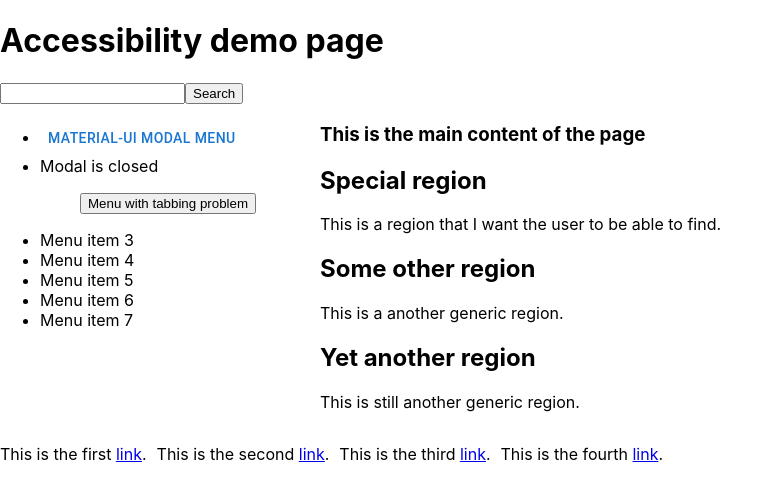
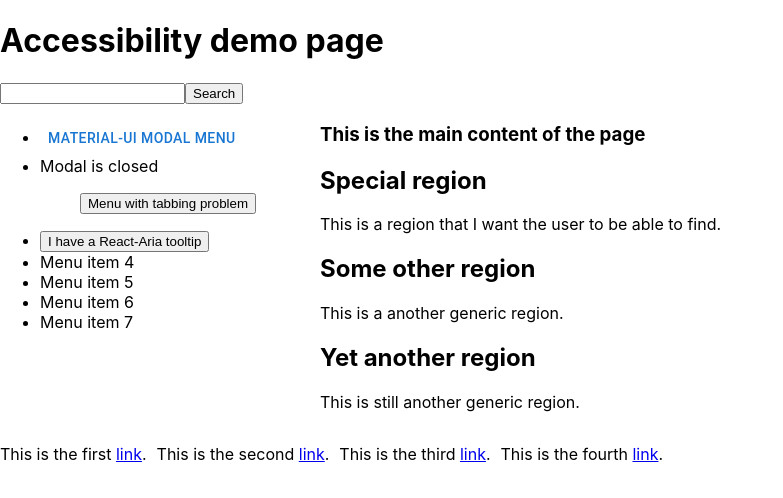
Before and after one commit to jakubgawlikowski/a11y, a React (Create React App) app in the folder a11y/: page / in a window 1280 px wide. Shown: the top 498 px of the page, without its empty margins (0-783 px from the left). Built offline with nearby package versions, Linux system fonts and the light colour scheme.

Commit message:
tooltip with aria-live

```diff
--- a/a11y/package.json
+++ b/a11y/package.json
@@ -11,8 +11,10 @@
     "@testing-library/user-event": "^12.1.10",
     "gh-pages": "^3.2.3",
     "react": "^17.0.2",
+    "react-aria": "^3.10.0",
     "react-dom": "^17.0.2",
     "react-scripts": "4.0.3",
+    "react-stately": "^3.9.0",
     "web-vitals": "^1.0.1"
   },
   "homepage": "https://jakubgawlikowski.github.io/a11y",
--- a/a11y/public/index.html
+++ b/a11y/public/index.html
@@ -3,7 +3,7 @@
   <head>
     <meta charset="utf-8" />
     <link rel="icon" href="%PUBLIC_URL%/favicon.ico" />
-    <!-- <meta name="viewport" content="width=device-width, initial-scale=1" /> -->
+    <meta name="viewport" content="width=device-width, initial-scale=1" />
     <meta name="theme-color" content="#000000" />
     <meta
       name="description"
--- a/a11y/src/App.js
+++ b/a11y/src/App.js
@@ -2,6 +2,7 @@ import React from 'react';
 import { StyledEngineProvider } from '@mui/material/styles';
 import Modal from './Modal';
 import { Dialog } from './Dialog';
+import Tooltip from './Tooltip';
 
 import './App.css';
 
@@ -22,7 +23,7 @@ function App() {
           <ul>
             <li><Modal/></li>
             <li><Dialog /></li>
-            <li>Menu item 3</li>
+            <li><Tooltip tabIndex="0" /></li>
             <li>Menu item 4</li>
             <li>Menu item 5</li>
             <li>Menu item 6</li>
--- /dev/null
+++ b/a11y/src/Tooltip.js
@@ -0,0 +1,49 @@
+/* eslint-disable react/prop-types */
+import React from "react";
+import { useTooltipTriggerState } from "@react-stately/tooltip";
+import { useTooltip, useTooltipTrigger } from "@react-aria/tooltip";
+import { mergeProps } from "@react-aria/utils";
+
+function Tooltip({ state, ...props }) {
+  let { tooltipProps } = useTooltip(props, state);
+
+  return (
+    <span
+      style={{
+        position: "absolute",
+        left: "5px",
+        top: "100%",
+        marginTop: "10px",
+        backgroundColor: "red",
+        color: "white",
+        padding: "5px"
+      }}
+      {...mergeProps(props, tooltipProps)}
+    >
+      {props.children}
+    </span>
+  );
+}
+
+function ReactAriaTooltip(props) {
+  let state = useTooltipTriggerState(props);
+  let ref = React.useRef();
+
+  // Get props for the trigger and its tooltip
+  let { triggerProps, tooltipProps } = useTooltipTrigger(props, state, ref);
+
+  return (
+    <span style={{ position: "relative" }}>
+      <button ref={ref} {...triggerProps}>
+        I have a React-Aria tooltip
+      </button>
+      {state.isOpen && (
+        <Tooltip aria-live="polite" state={state} {...tooltipProps}>
+          Can you access this Tooltip?
+        </Tooltip>
+      )}
+    </span>
+  );
+}
+
+export default ReactAriaTooltip;
```
Also changed, not shown: 1 other file (tests, documents, lock files or other folders).
